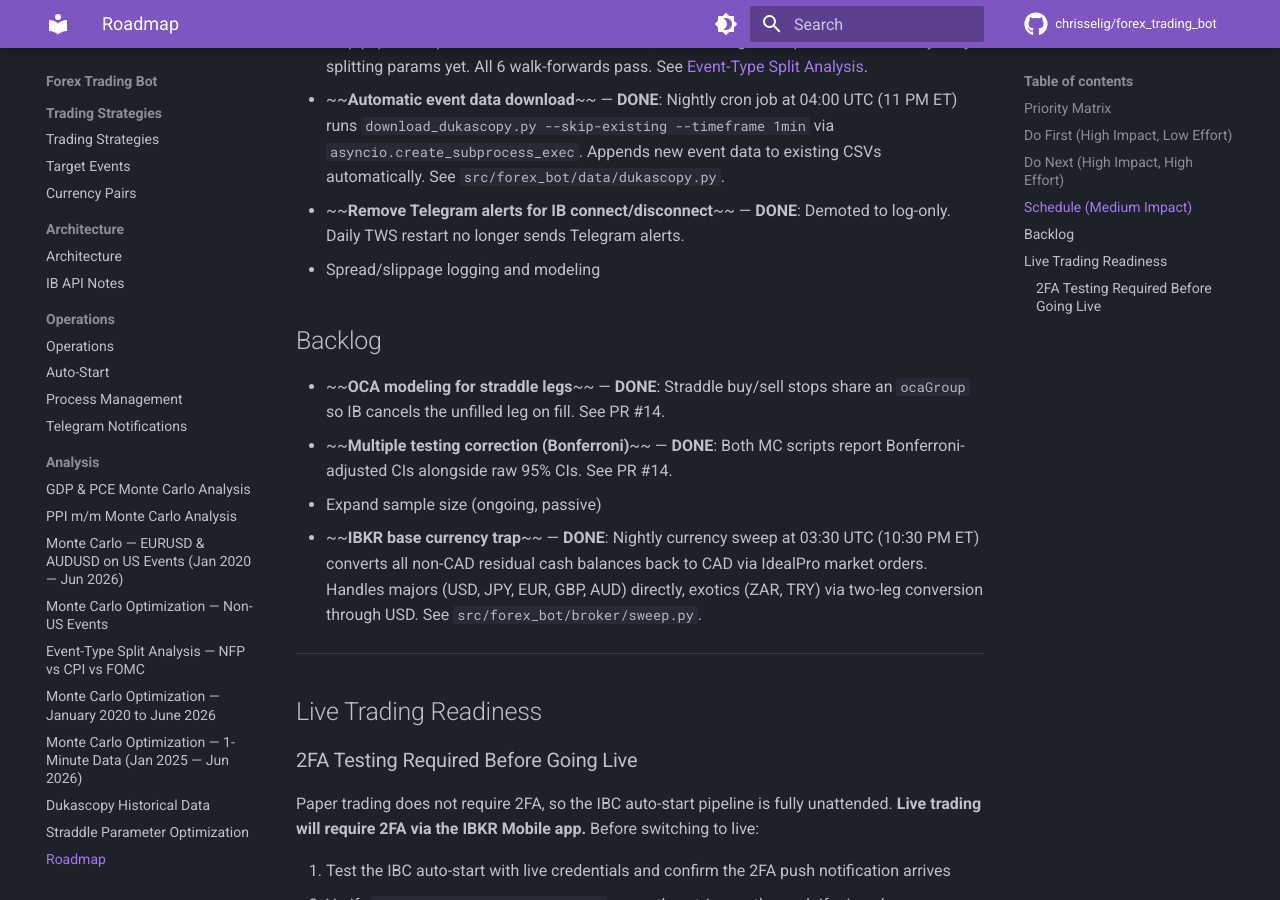
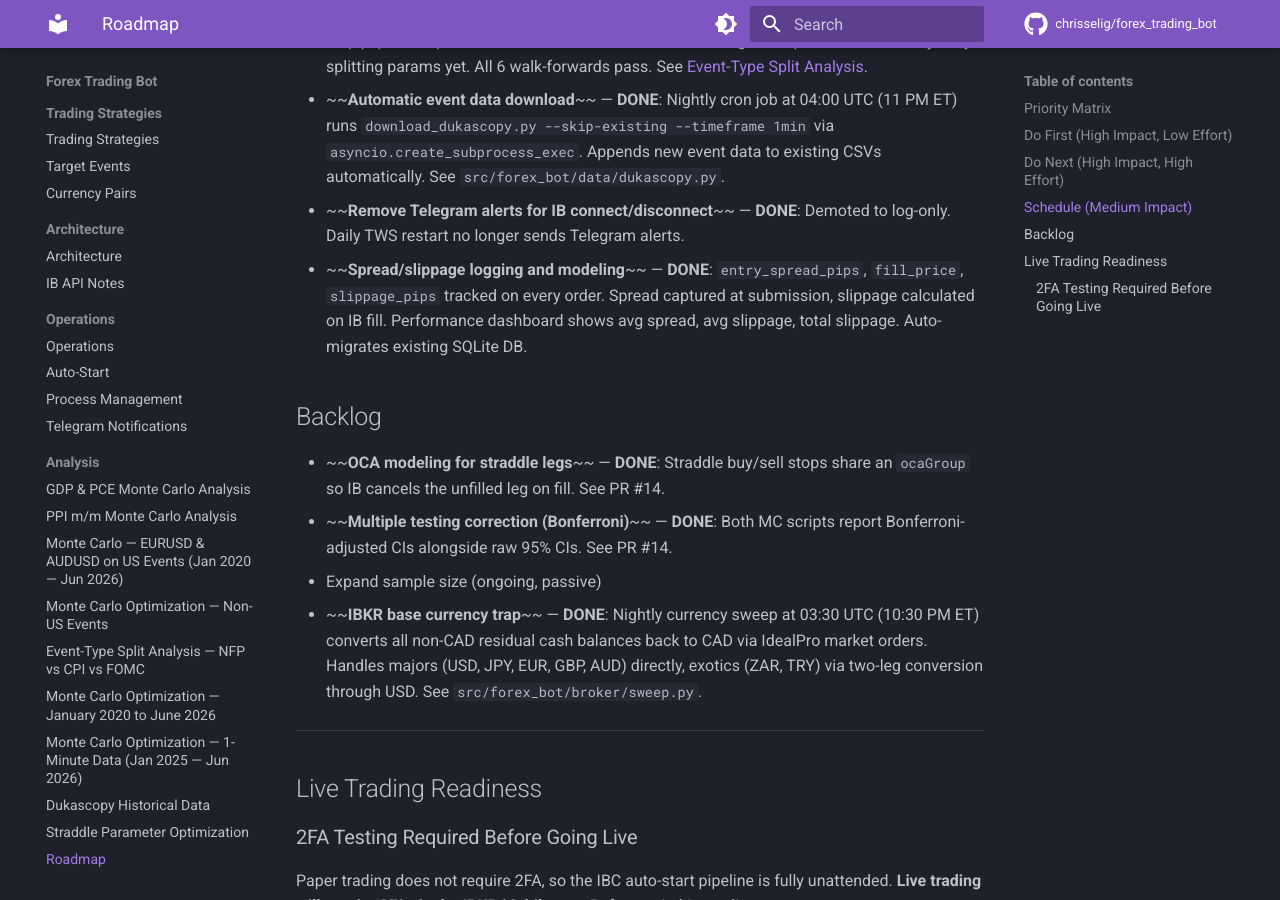
Before and after one commit to chrisselig/forex_trading_bot, an MkDocs documentation site: the page built from docs/research/todo.md, in a window 1280 px wide and 900 px high, scrolled down 3906 px. Built offline with MkDocs 1.6.1 and Material for MkDocs 9.7.7, drawn with Linux system fonts in a browser that asks for light colours; comment, search, counter and statistics services are not loaded.

Commit message:
docs: mark spread/slippage logging as done in roadmap
Co-Authored-By: Claude Opus 4.6 <noreply@anthropic.com>

```diff
--- a/docs/research/todo.md
+++ b/docs/research/todo.md
@@ -62,7 +62,7 @@
 - ~~**FOMC-specific parameter split**~~ — **DONE**: All three event types (NFP, CPI, FOMC) are independently profitable for both active pairs. FOMC optimal TP is slightly tighter (55-65 vs 70 pips) due to press conference reversal risk, but the marginal improvement doesn't justify splitting params yet. All 6 walk-forwards pass. See [Event-Type Split Analysis](05-event-type-split.md).
 - ~~**Automatic event data download**~~ — **DONE**: Nightly cron job at 04:00 UTC (11 PM ET) runs `download_dukascopy.py --skip-existing --timeframe 1min` via `asyncio.create_subprocess_exec`. Appends new event data to existing CSVs automatically. See `src/forex_bot/data/dukascopy.py`.
 - ~~**Remove Telegram alerts for IB connect/disconnect**~~ — **DONE**: Demoted to log-only. Daily TWS restart no longer sends Telegram alerts.
-- Spread/slippage logging and modeling
+- ~~**Spread/slippage logging and modeling**~~ — **DONE**: `entry_spread_pips`, `fill_price`, `slippage_pips` tracked on every order. Spread captured at submission, slippage calculated on IB fill. Performance dashboard shows avg spread, avg slippage, total slippage. Auto-migrates existing SQLite DB.
 
 ## Backlog
 
```
